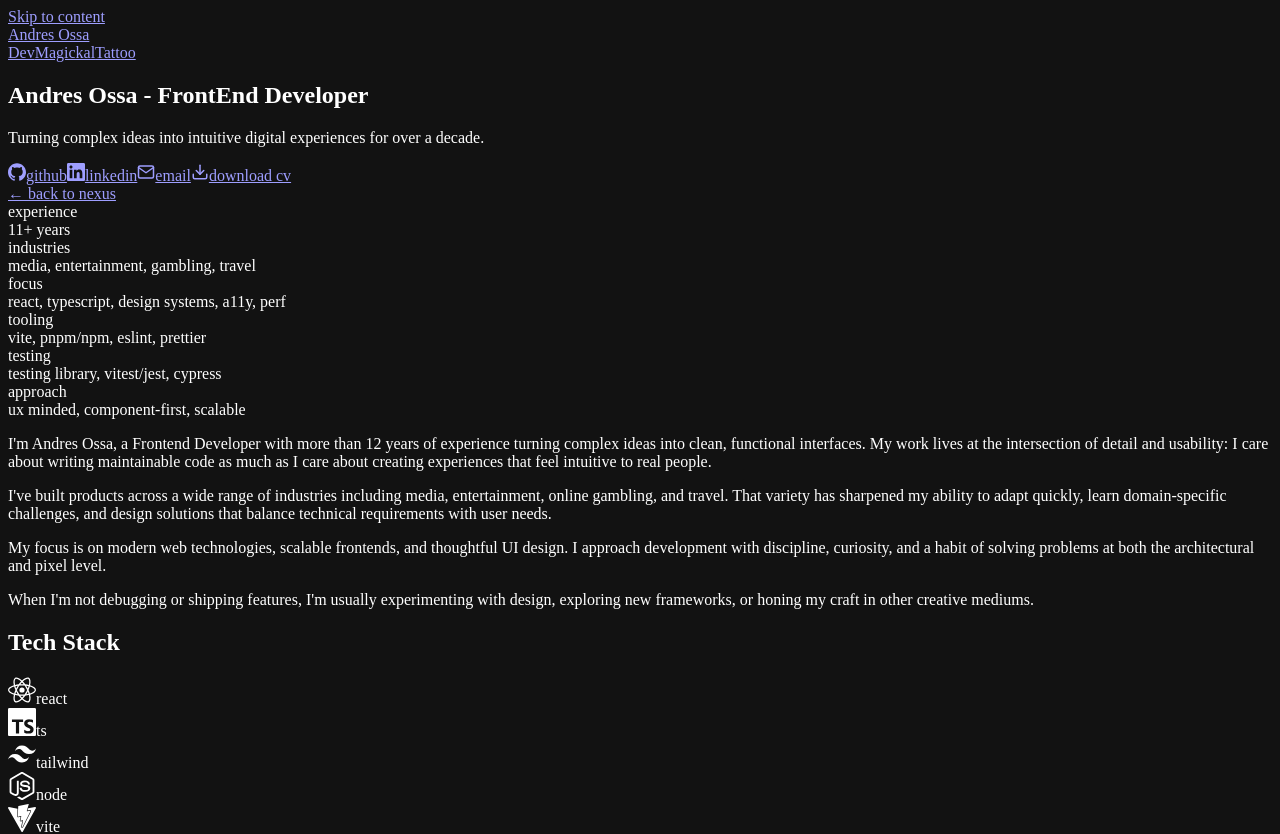
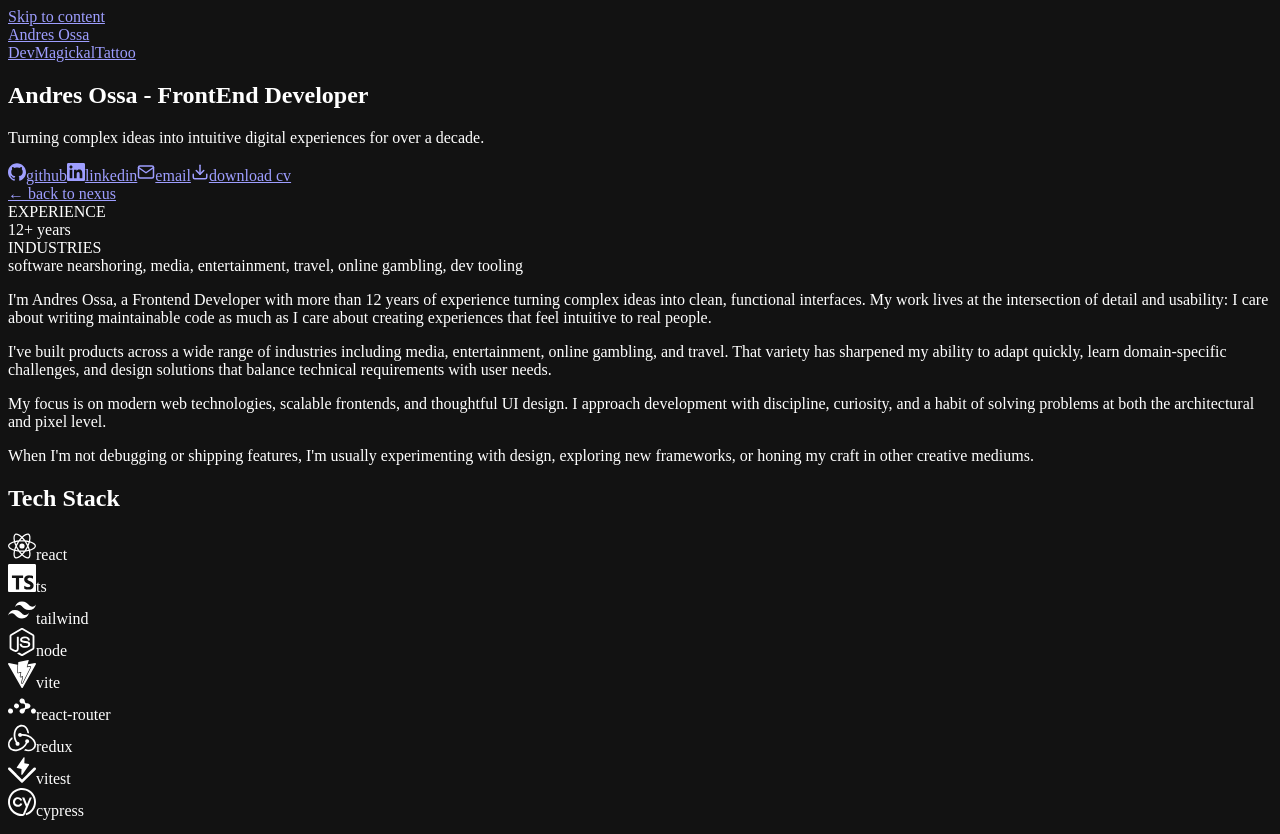
Before and after one commit to raveneyex/vibe-site, a React (Vite) app: page /dev in a window 1280 px wide. Shown: the top 834 px of the page. Built offline with nearby package versions, Linux system fonts and the light colour scheme; the HTML template or start-up script is replaced by a standard one.

Commit message:
[Human Refactor]: data-driven stats

```diff
--- a/src/components/Dev/WorkStatsHud.tsx
+++ b/src/components/Dev/WorkStatsHud.tsx
@@ -1,37 +1,44 @@
 import HudFrame from "../Layout/HudFrame";
 
-export default function WorkStatsHud() {
+interface WorkStatsHudProps {
+  stats: Record<string, string | string[]>
+}
+
+function formatLabel(key: string) {
+  return key
+    .replace(/([A-Z])/g, ' $1')
+    .replace(/[-_]/g, ' ')
+    .trim()
+    .toUpperCase();
+}
+
+export default function WorkStatsHud(props: WorkStatsHudProps) {
+  const { stats } = props;
+  const entries = Object.entries(stats ?? {});
+
+  if (entries.length === 0) {
+    return null;
+  }
+
   return (
     <section>
       <HudFrame accent="cyan" className="p-5">
-        <div className="grid sm:grid-cols-3 gap-4 text-sm text-slate-300">
-          <div>
-            <div className="text-slate-400 uppercase tracking-wider text-[10px]">experience</div>
-            <div className="font-mono">11+ years</div>
-          </div>
-          <div>
-            <div className="text-slate-400 uppercase tracking-wider text-[10px]">industries</div>
-            <div className="font-mono">media, entertainment, gambling, travel</div>
-          </div>
-          <div>
-            <div className="text-slate-400 uppercase tracking-wider text-[10px]">focus</div>
-            <div className="font-mono">react, typescript, design systems, a11y, perf</div>
-          </div>
-        </div>
-        <div className="mt-4 tick-divider-cyan" aria-hidden></div>
-        <div className="mt-4 grid sm:grid-cols-3 gap-4 text-sm text-slate-300">
-          <div>
-            <div className="text-slate-400 uppercase tracking-wider text-[10px]">tooling</div>
-            <div className="font-mono">vite, pnpm/npm, eslint, prettier</div>
-          </div>
-          <div>
-            <div className="text-slate-400 uppercase tracking-wider text-[10px]">testing</div>
-            <div className="font-mono">testing library, vitest/jest, cypress</div>
-          </div>
-          <div>
-            <div className="text-slate-400 uppercase tracking-wider text-[10px]">approach</div>
-            <div className="font-mono">ux minded, component-first, scalable</div>
-          </div>
+        <div className="text-sm text-slate-300">
+          {entries.map(([key, value], index) => {
+            const label = formatLabel(key);
+            const displayValue = Array.isArray(value) ? value.join(', ') : value;
+            return (
+              <div key={key}>
+                {index > 0 && (
+                  <div className="my-4 tick-divider-cyan" aria-hidden></div>
+                )}
+                <div className="flex flex-col gap-1">
+                  <div className="text-slate-400 uppercase tracking-wider text-[10px]">{label}</div>
+                  <div className="font-mono break-words">{displayValue}</div>
+                </div>
+              </div>
+            );
+          })}
         </div>
       </HudFrame>
     </section>
--- a/src/pages/Dev.tsx
+++ b/src/pages/Dev.tsx
@@ -32,7 +32,7 @@ export default function Dev() {
         <div className="absolute left-0 right-0 -bottom-px h-px bg-gradient-to-r from-transparent via-neon-cyan/50 to-transparent" aria-hidden></div>
       </header>
 
-      <WorkStatsHud />
+      <WorkStatsHud stats={devData.stats} />
 
       <DevSummary summary={devData.summary} />
 
```
